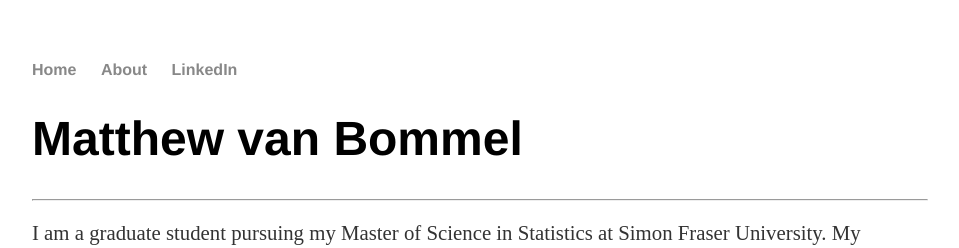
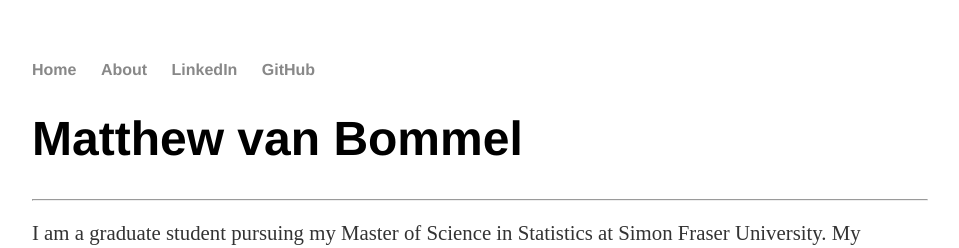
Before and after one commit to mvanbommel/mvanbommel.github.io, a Jekyll site: the page built from index.html, in a window 1280 px wide. Shown: the top 248 px of the page, without its empty margins (160-1119 px from the left). Built offline with Jekyll 4.4.1, drawn with Linux system fonts in a browser that asks for light colours.

Commit message:
Added GitHub to Header

```diff
--- a/_layouts/default.html
+++ b/_layouts/default.html
@@ -14,6 +14,7 @@
 <li><a href="/">Home</a></li>
 <li><a href="/about">About</a></li>
 <li><a href="https://ca.linkedin.com/in/matthewvanbommel">LinkedIn</a></li>
+<li><a href="https://github.com/mvanbommel">GitHub</a></li>
 </ul>
     </nav>
 <div class="container">
```
